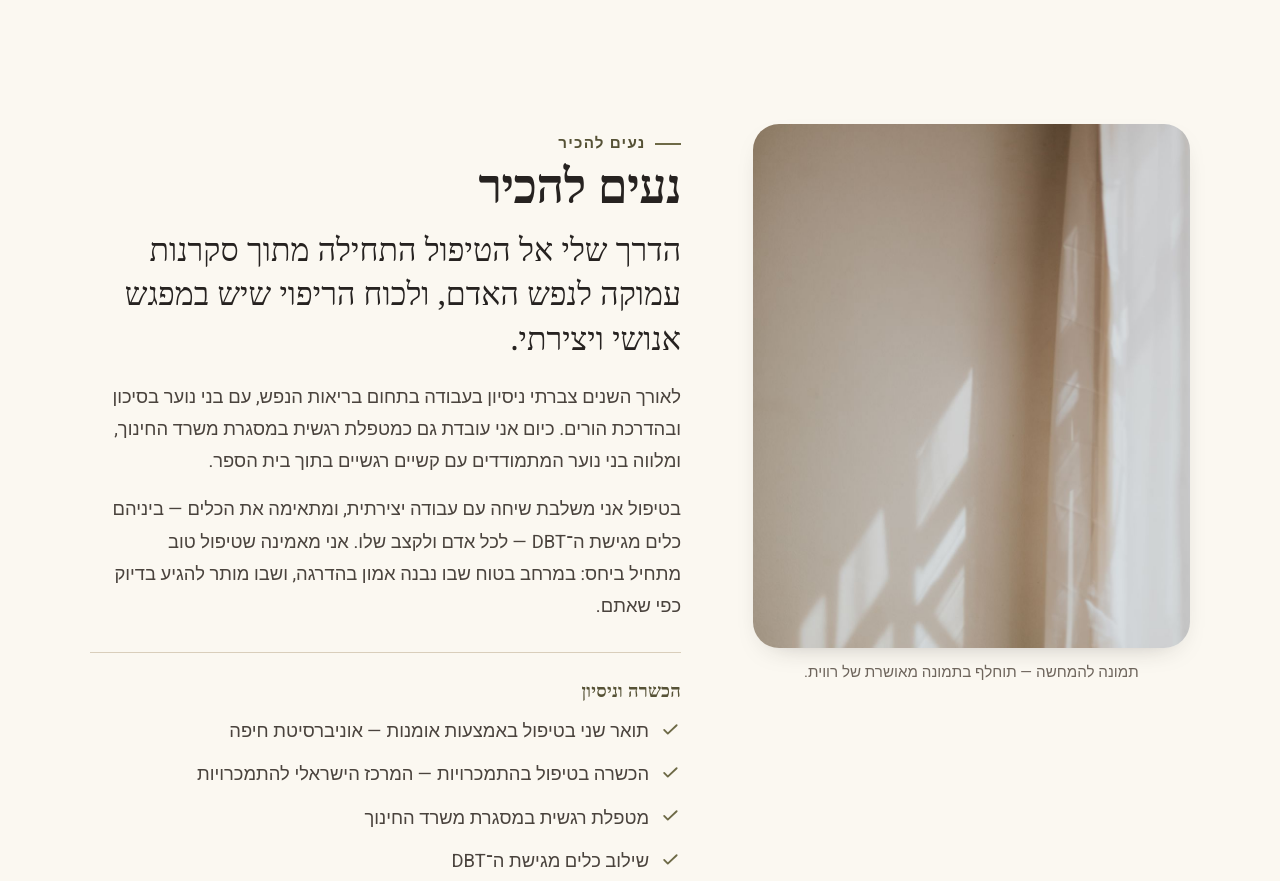
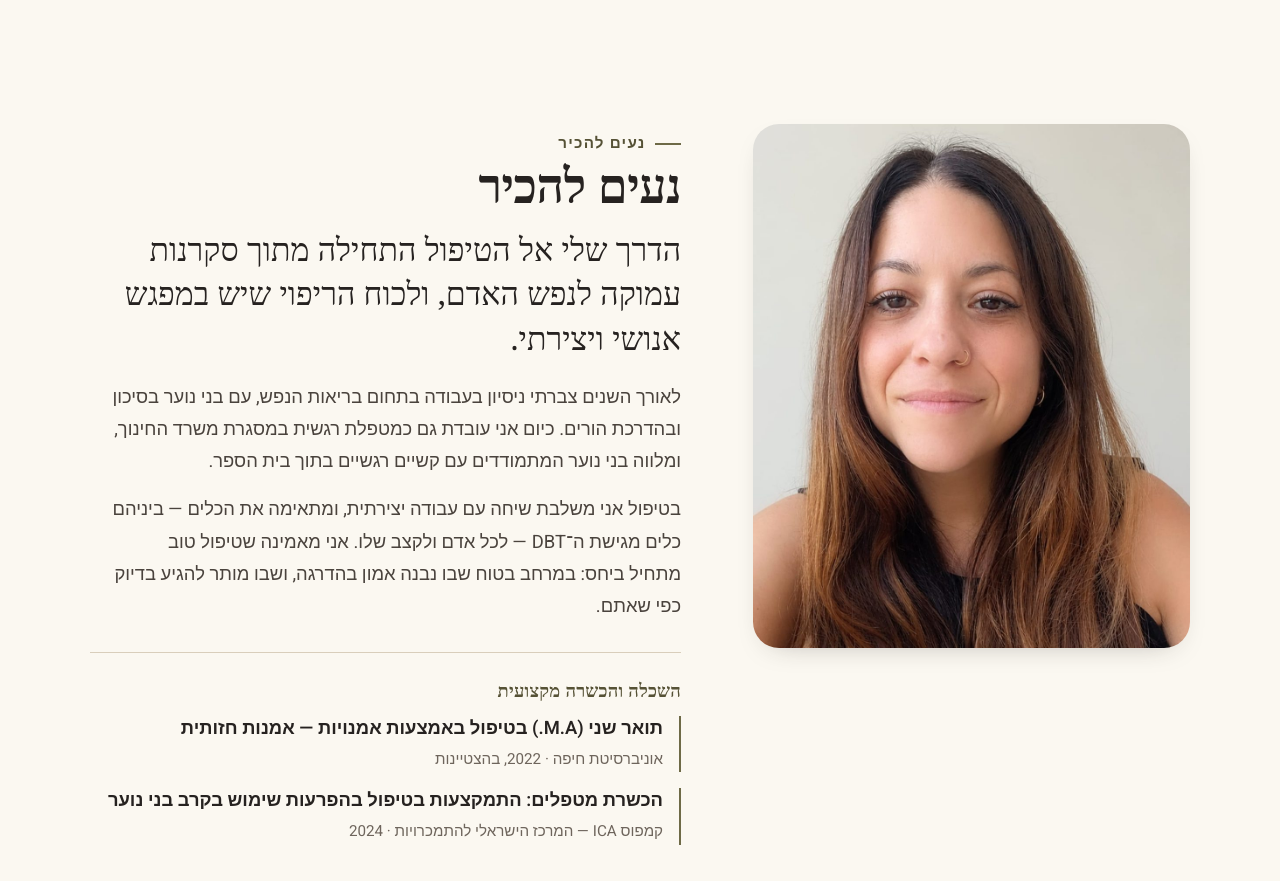
Before and after one commit to shanibar1/ravit-hilman-website, an Astro site: page / in a window 1280 px wide. Shown: the part 900-1781 px from the top of the page. Built offline with nearby package versions, Linux system fonts and the light colour scheme; Astro itself is replaced by a stand-in of ours; a web font is replaced by a local one.

Commit message:
Add Ravit's portrait and certified credentials
- Portrait: optimized web version of Ravit's own photo (1000x1200, 5:6,
  EXIF/metadata stripped), placed beside the bio in "נעים להכיר"; alt="רווית הילמן".
  Removed the atmospheric placeholder (about.jpg).
- Credentials ("השכלה והכשרה מקצועית"), taken from her certificates, shown as a
  quiet list (qualification first, institution + year below):
  • תואר שני (M.A.) בטיפול באמצעות אמנויות — אמנות חזותית · אוניברסיטת חיפה · 2022, בהצטיינות
  • הכשרת מטפלים: התמקצעות בטיפול בהפרעות שימוש בקרב בני נוער · קמפוס ICA — המרכז הישראלי להתמכרויות · 2024
  Degree vs. training-course distinction preserved.
- Removed "התמכרויות" from the public service areas pending Ravit's confirmation
  (her ICA training is specifically youth substance-use; shown as training, not a
  stated current service or specialist title).

Display name remains רווית הילמן throughout (certificates use רוית). Original PDFs
and the raw photo are kept out of Git. Verified build + desktop/mobile layout.

Co-Authored-By: Claude Opus 4.8 <noreply@anthropic.com>

```diff
--- a/src/components/About.astro
+++ b/src/components/About.astro
@@ -10,12 +10,11 @@ const { about } = site;
       <img
         src={asset(about.image.src)}
         alt={about.image.alt}
-        width="900"
-        height="1100"
+        width="1000"
+        height="1200"
         loading="lazy"
         decoding="async"
       />
-      {about.portraitNote && <figcaption class="about-note">{about.portraitNote}</figcaption>}
     </figure>
 
     <div class="about-copy reveal">
@@ -28,11 +27,9 @@ const { about } = site;
         <h3 class="about-cred-title">{about.credentialsHeading}</h3>
         <ul class="about-cred-list">
           {about.credentials.map((c) => (
-            <li>
-              <svg viewBox="0 0 20 20" aria-hidden="true" fill="none" stroke="currentColor" stroke-width="1.8">
-                <path d="M4 10.5l3.5 3.5L16 6" stroke-linecap="round" stroke-linejoin="round" />
-              </svg>
-              <span>{c}</span>
+            <li class="cred-item">
+              <p class="cred-title">{c.title}</p>
+              <p class="cred-issuer">{c.issuer}</p>
             </li>
           ))}
         </ul>
@@ -57,12 +54,6 @@ const { about } = site;
     border-radius: var(--radius-lg);
     box-shadow: var(--shadow-soft);
   }
-  .about-note {
-    margin-top: 0.7rem;
-    font-size: var(--step--1);
-    color: var(--ink-mute);
-    text-align: center;
-  }
   .about-lead {
     font-family: var(--font-display);
     font-size: var(--step-2);
@@ -84,19 +75,21 @@ const { about } = site;
     margin-bottom: 1rem;
     letter-spacing: 0.01em;
   }
-  .about-cred-list { display: grid; gap: 0.7rem; }
-  .about-cred-list li {
-    display: flex;
-    align-items: flex-start;
-    gap: 0.7rem;
-    color: var(--ink-soft);
+  .about-cred-list { display: grid; gap: 1rem; }
+  .cred-item {
+    padding-inline-start: 1rem;
+    border-inline-start: 2px solid var(--olive);
+  }
+  .cred-title {
+    font-weight: 600;
+    color: var(--ink);
     font-size: var(--step-0);
+    line-height: 1.45;
   }
-  .about-cred-list svg {
-    flex: 0 0 auto;
-    width: 1.3rem; height: 1.3rem;
-    color: var(--olive);
-    margin-top: 0.15em;
+  .cred-issuer {
+    margin-top: 0.2rem;
+    color: var(--ink-mute);
+    font-size: var(--step--1);
   }
 
   @media (max-width: 820px) {
--- a/src/content/site.ts
+++ b/src/content/site.ts
@@ -26,6 +26,13 @@ export interface ListItem {
 export interface FaqItem {
   readonly question: string;
   readonly answer: string;
+}
+
+export interface Credential {
+  /** Qualification or program name (shown first). */
+  readonly title: string;
+  /** Issuing institution + optional year/context (shown below, muted). */
+  readonly issuer: string;
 }
 
 export interface SiteImage {
@@ -93,21 +100,23 @@ export const site = {
       'לאורך השנים צברתי ניסיון בעבודה בתחום בריאות הנפש, עם בני נוער בסיכון ובהדרכת הורים. כיום אני עובדת גם כמטפלת רגשית במסגרת משרד החינוך, ומלווה בני נוער המתמודדים עם קשיים רגשיים בתוך בית הספר.',
       'בטיפול אני משלבת שיחה עם עבודה יצירתית, ומתאימה את הכלים — ביניהם כלים מגישת ה־DBT — לכל אדם ולקצב שלו. אני מאמינה שטיפול טוב מתחיל ביחס: במרחב בטוח שבו נבנה אמון בהדרגה, ושבו מותר להגיע בדיוק כפי שאתם.',
     ],
-    // Verified training & experience — shown as a clean list, not badges.
-    credentialsHeading: 'הכשרה וניסיון',
+    // Education & professional training — taken from Ravit's certificates.
+    // Qualification/program name first, issuing institution + year below.
+    credentialsHeading: 'השכלה והכשרה מקצועית',
     credentials: [
-      'תואר שני בטיפול באמצעות אומנות — אוניברסיטת חיפה',
-      'הכשרה בטיפול בהתמכרויות — המרכז הישראלי להתמכרויות',
-      'מטפלת רגשית במסגרת משרד החינוך',
-      'שילוב כלים מגישת ה־DBT',
-    ] as readonly string[],
+      {
+        title: 'תואר שני (M.A.) בטיפול באמצעות אמנויות — אמנות חזותית',
+        issuer: 'אוניברסיטת חיפה · 2022, בהצטיינות',
+      },
+      {
+        title: 'הכשרת מטפלים: התמקצעות בטיפול בהפרעות שימוש בקרב בני נוער',
+        issuer: 'קמפוס ICA — המרכז הישראלי להתמכרויות · 2024',
+      },
+    ] as readonly Credential[],
     image: {
-      // Placeholder portrait slot — replace with an approved photo of Ravit.
-      src: 'images/about.jpg',
-      alt: 'אור יום רך מבעד לווילון על קיר בהיר — פינה שקטה ונעימה',
-      credit: 'Pexels',
+      src: 'images/ravit-portrait.jpg',
+      alt: 'רווית הילמן',
     } as SiteImage,
-    portraitNote: 'תמונה להמחשה — תוחלף בתמונה מאושרת של רווית.',
   },
 
   // ── Audience — האם הטיפול מתאים לי? (למי הטיפול מתאים) ─────────────────────
@@ -135,9 +144,12 @@ export const site = {
       'משברי חיים ותקופות מעבר',
       'התמודדות עם טראומה',
       'דימוי עצמי וביטחון',
-      'התמכרויות',
       'ליווי בגיל ההתבגרות',
     ] as readonly string[],
+    // NOTE: "התמכרויות" was removed from the public service list pending Ravit's
+    // confirmation. Her ICA training is specifically in substance-use disorders
+    // among youth (shown under credentials); confirm before listing addiction
+    // treatment as a general service she currently offers.
   },
 
   // ── Process — איך מתחילים? (איך נראה התהליך) ──────────────────────────────
```
Also changed, not shown: public/images/CREDITS.md (+10 -12 lines), public/images/about.jpg (deleted), public/images/ravit-portrait.jpg (added).
